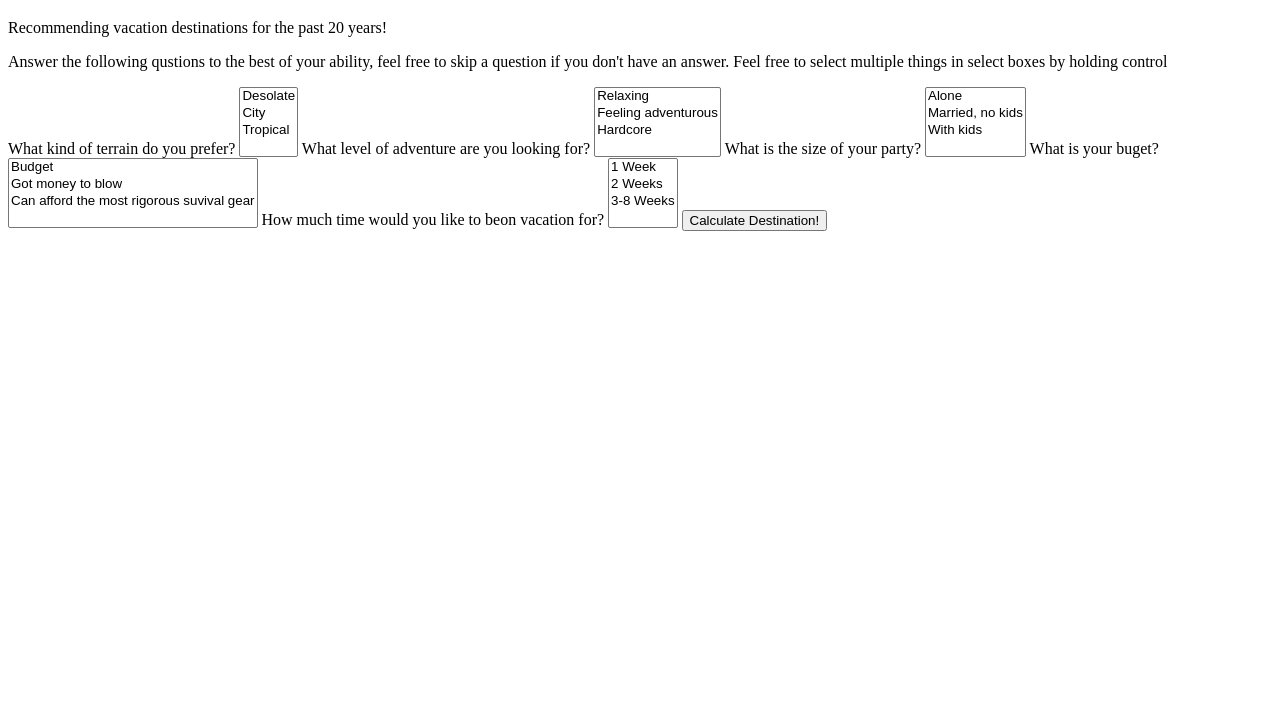
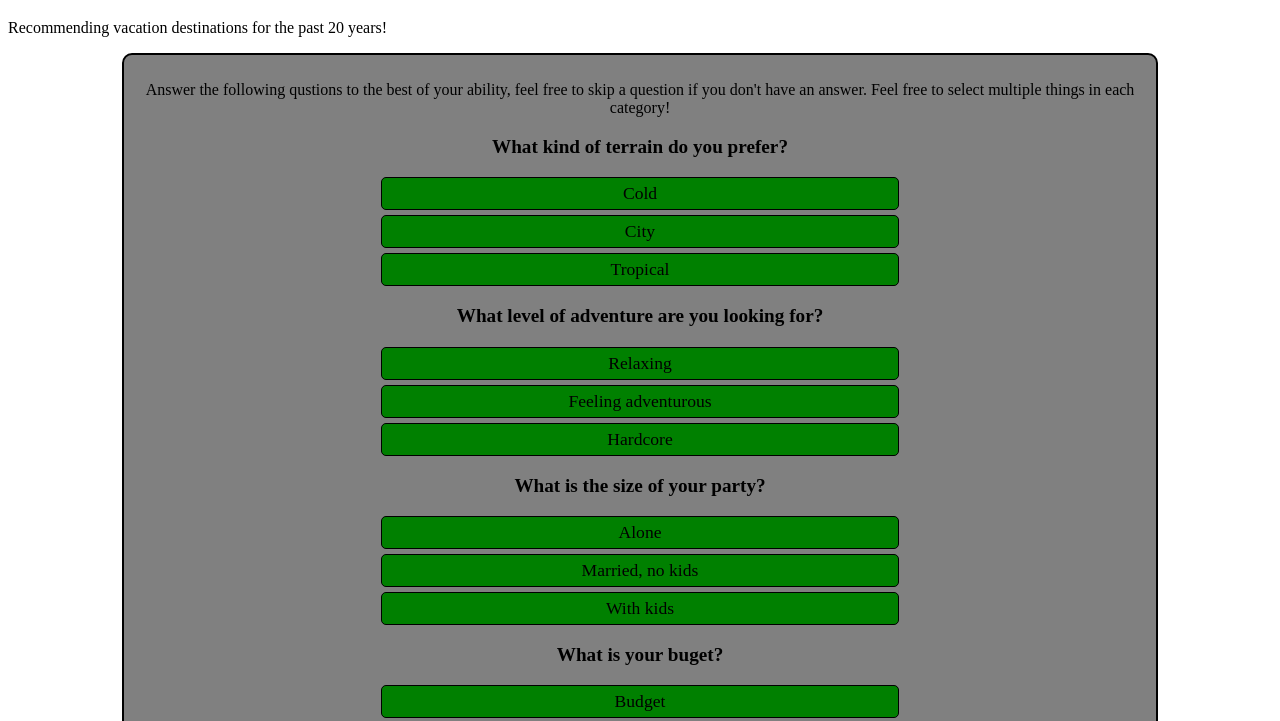
Before and after one commit to Hreacon/IntroWeek2Review, a plain HTML site: page index.html in a window 1280 px wide. Shown: the part 61-782 px from the top of the page. Drawn offline with Linux system fonts and the light colour scheme.

Commit message:
style questionaire

```diff
--- a/css/styles.css
+++ b/css/styles.css
@@ -1,3 +1,41 @@
 .vacation {
   display: none;
 }
+#questionaire {
+  width:80%;
+  margin:auto;
+  text-align: center;
+  padding:10px;
+  border-radius: 10px;
+  border:2px solid black;
+  background: gray;
+}
+#questionaire div + p, #questionaire p:nth-child(2) {
+  font-size: 1.2em;
+  font-weight: bold;
+}
+#questionaire div[id] label {
+  width:50%;
+  display: block;
+  padding:5px;
+  font-size: 1.1em;
+  background:green;
+  border:1px solid black;
+  margin:5px auto;
+  border-radius: 5px;
+}
+:checked + label{
+  background-color:blue !important;
+}
+input[type=checkbox] {
+  opacity: 0;
+  position: absolute;
+}
+input[type=submit] {
+  margin: 15px auto 0px auto;
+  width:60%;
+  padding:5px;
+  border-radius: 5px;
+  font-size: 1.2em;
+  font-weight: bold;
+}
--- a/index.html
+++ b/index.html
@@ -8,30 +8,29 @@
     <title>Vacations+</title>
   </head>
   <body>
+    <div class="container">
       <div class="header">
         <h1>Vacations+</h1>
         <p>
           Recommending vacation destinations for the past 20 years!
         </p>
       </div>
-    <div class="questionaire">
-      <p>Answer the following qustions to the best of your ability, feel free to skip a question if you don't have an answer. Feel free to select multiple things in select boxes by holding control</p>
         <form id="questionaire">
-        <label for="terain">What kind of terrain do you prefer?</label>
-        <select name="terrain" multiple id="terrain"></select>
-        <label for="adventure">What level of adventure are you looking for?</label>
-        <select name="adventure" multiple id="adventure"></select>
-        <label for="partysize">What is the size of your party?</label>
-        <select name="partysize" multiple id="partysize"></select>
-        <label for="budget">What is your buget?</label>
-        <select name="budget" multiple id="budget"></select>
-        <label for="time">How much time would you like to beon vacation for?</label>
-        <select name="time" multiple id="time"></select>
+          <p>Answer the following qustions to the best of your ability, feel free to skip a question if you don't have an answer. Feel free to select multiple things in each category!</p>
+          <p>What kind of terrain do you prefer?</p>
+          <div id="terrain"></div>
+          <p>What level of adventure are you looking for?</p>
+          <div id="adventure"></div>
+          <p>What is the size of your party?</p>
+          <div id="partysize"></div>
+          <p>What is your buget?</p>
+          <div id="budget"></div>
+          <p>How much time would you like to beon vacation for?</p>
+          <div id="time"></div>
           <input type="submit" name="submit" value="Calculate Destination!">
         </form>
-    </div>
-    <div class="vacation" id="antartica">
-      Antartica
+      <div class="vacation" id="alaska">
+        You should checkout the wonderful vacationland of antartica!
       </div>
       <div class="vacation" id="bahamas">
         Kamalame Cay, The Bahamas
@@ -39,5 +38,6 @@
       <div class="vacation" id="london">
         london
       </div>
+    </div>
   </body>
 </html>
--- a/js/scripts.js
+++ b/js/scripts.js
@@ -5,13 +5,13 @@ $(document).ready(function() {
 
   // ids of destinations
   var destinations = [
-    ["antartica", 0],
+    ["alaska", 0],
     ["london", 0],
     ["bahamas",0]
   ];
   var terrain = [
     "terrain", // name of html input to be put into
-    ['Desolate', destinations[0][0]],
+    ['Cold', destinations[0][0]],
     ['City', destinations[1][0]],
     ['Tropical', destinations[2][0]]
   ];
@@ -30,8 +30,8 @@ $(document).ready(function() {
   var budget = [
     "budget",
     ['Budget', destinations[2][0]],
-    ['Got money to blow', destinations[1][0]],
-    ['Can afford the most rigorous suvival gear', destinations[0][0]]
+    ['Got money for souveneirs', destinations[1][0]],
+    ['Can afford Racecar', destinations[0][0]]
   ];
   var time = [
     "time",
@@ -41,30 +41,32 @@ $(document).ready(function() {
   ];
 
   // mock up html for questionaire
-  var optionBegin = '<option value="';
-  var optionMiddle= '">';
-  var optionEnd = '</option>';
+  var optionBegin   = '<input type="checkbox" value="';
+  var optionMiddle  = '"id="'
+  var optionMiddle2 = '"><label for="'
+  var optionMiddle3 = '">';
+  var optionEnd     = '</label>';
 
   // combine answer arrays into one for easy looping
   var questionaire = [terrain, adventure, partysize, budget, time];
 
+  // ids for labels and checkboxes
+  var ids = 0;
   // loop to put answers into questionaire
   questionaire.forEach(function(question){
     var name = question.shift();
     question.forEach(function(answer) {
-      var option = optionBegin + answer[1] + optionMiddle + answer[0] + optionEnd;
+      var option = optionBegin + answer[1] + optionMiddle + ids + optionMiddle2 + ids + optionMiddle3 + answer[0] + optionEnd;
+      ids++;
       $("#"+name).append(option);
     });
   });
 
+  var questionaireSelector = "#questionaire";
   // form sumbmit
-  $("#questionaire").submit(function(event){
-    // get the answers
-    // loop through answers and give destinations points
-    // find the destination with the highest points
-    // show that destination, hide the questionaire
-    // if two are tied, random or show both?
+  $(questionaireSelector).submit(function(event){
 
+    // tally points
     $("option:checked").each(function() {
       var answer = $(this).val();
       if( answer === destinations[0][0]) {
@@ -76,15 +78,18 @@ $(document).ready(function() {
       }
     });
 
+    // questionaire has been answered, hide it
+    $(questionaireSelector).hide();
+
     // find out which destinations won
     if( destinations[0][1] >= destinations[1][1] && destinations[0][1] >= destinations[2][1] ) {
-      $("#"+destinations[0][0]).show().text(destinations[0][0] + " " + destinations[0][1]);
+      $("#"+destinations[0][0]).show();
     }
     if( destinations[1][1] >= destinations[0][1] && destinations[1][1] >= destinations[2][1] ) {
-      $('#'+destinations[1][0]).show().text(destinations[1][0] + " " + destinations[1][1]);
+      $('#'+destinations[1][0]).show();
     }
     if( destinations[2][1] >= destinations[0][1] && destinations[2][1] >= destinations[1][1] ) {
-      $('#'+destinations[2][0]).show().text(destinations[2][0] + " " + destinations[2][1]);
+      $('#'+destinations[2][0]).show();
     }
     destinations.forEach(function(destination){
       destination[1]=0;
```
Lines whose indentation alone changed are shown as unchanged.
